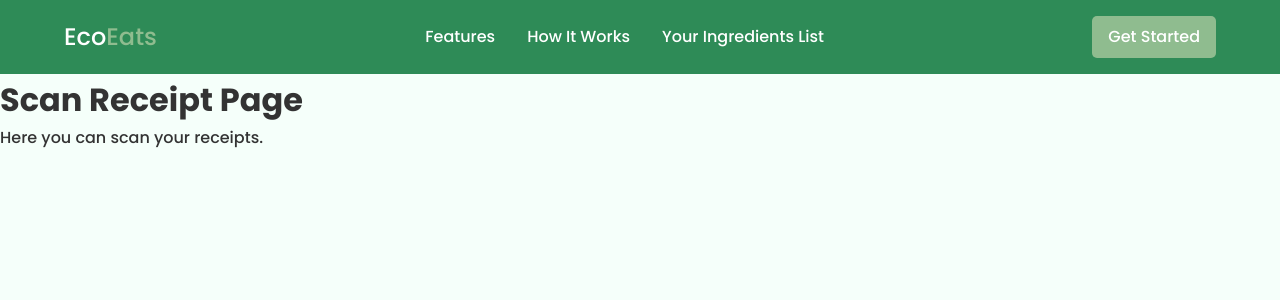
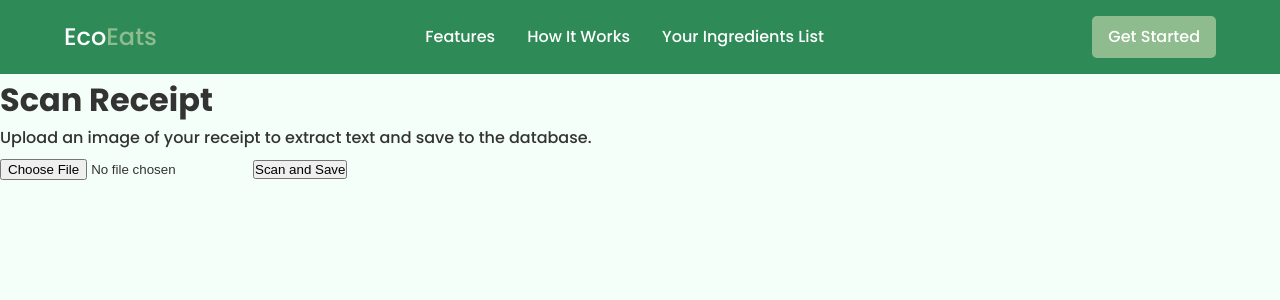
Before and after one commit to insiya2414/EcoEats, a React (Create React App) app in the folder ecoeats/: page /scan-receipt in a window 1280 px wide. Shown: the top 300 px of the page. Built offline with nearby package versions, Linux system fonts and the light colour scheme; no server answers.

Commit message:
added logic for scanning receipts

```diff
--- a/ecoeats/package.json
+++ b/ecoeats/package.json
@@ -13,6 +13,7 @@
     "react-scripts": "^5.0.1",
     "react-slick": "^0.30.2",
     "slick-carousel": "^1.8.1",
+    "tesseract.js": "^5.1.1",
     "web-vitals": "^2.1.4"
   },
   "scripts": {
--- /dev/null
+++ b/ecoeats/src/Pages/ScanReceipt.css
@@ -0,0 +1,25 @@
+input {
+    margin-bottom: 10px;
+}
+
+button {
+    padding: 10px 15px;
+    background-color: #4caf50;
+    color: white;
+    border: none;
+    border-radius: 5px;
+    cursor: pointer;
+}
+
+button:disabled {
+    background-color: #ccc;
+    cursor: not-allowed;
+}
+
+img {
+    border: 1px solid #ddd;
+    border-radius: 4px;
+    padding: 5px;
+    max-width: 100%;
+    height: auto;
+}
--- a/ecoeats/src/Pages/ScanReceipt.js
+++ b/ecoeats/src/Pages/ScanReceipt.js
@@ -1,11 +1,101 @@
-// ScanReceipt.js
-import React from 'react';
+//
+import React, { useState } from 'react';
+import Tesseract from 'tesseract.js';
+import { collection, addDoc } from 'firebase/firestore';
+import { db } from '../firebaseConfig'; // Import Firestore instance
 
 function ScanReceipt() {
+    const [image, setImage] = useState(null);
+    const [loading, setLoading] = useState(false);
+    const [message, setMessage] = useState('');
+
+    const handleImageUpload = (event) => {
+        const file = event.target.files[0];
+        if (file) {
+            setImage(URL.createObjectURL(file));
+        }
+    };
+
+    const handleScan = async () => {
+        if (!image) {
+            alert('Please upload an image first!');
+            return;
+        }
+
+        setLoading(true);
+        Tesseract.recognize(
+            image,
+            'eng',
+            { logger: (info) => console.log(info) }
+        )
+            .then(({ data: { text } }) => {
+                console.log('Extracted Text:', text); // Debug the extracted text
+                const extractedData = processExtractedText(text);
+                saveToFirestore(extractedData);
+                setLoading(false);
+            })
+            .catch((error) => {
+                console.error(error);
+                setLoading(false);
+            });
+    };
+
+    const processExtractedText = (text) => {
+        // Debugging: Log raw text
+        console.log('Raw OCR Text:', text);
+
+        // Extract restaurant name (example logic)
+        const restaurantName = text.match(/(?:Restaurant|Store|Name):?\s*(.*)/i)?.[1]?.trim() || 'Unknown';
+
+        // Extract address (example logic)
+        const address = text.match(/(?:Address|Location):?\s*(.*)/i)?.[1]?.trim() || 'Unknown';
+
+        // Extract items with prices (example logic for a specific format)
+        const items = [];
+        const lines = text.split('\n');
+        lines.forEach((line) => {
+            const match = line.match(/(\d+)\s+(.+?)\s+\$?(\d+\.\d{2})/); // Matches "1 ItemName 12.34"
+            if (match) {
+                items.push({
+                    itemNumber: match[1],
+                    product: match[2],
+                    price: match[3],
+                });
+            }
+        });
+
+        return { restaurantName, address, items };
+    };
+
+    const saveToFirestore = async (data) => {
+        try {
+            await addDoc(collection(db, 'receipts'), data);
+            setMessage('Receipt information saved successfully!');
+        } catch (error) {
+            console.error('Error saving to Firestore:', error);
+            setMessage('Failed to save receipt information.');
+        }
+    };
+
     return (
         <div>
-            <h1>Scan Receipt Page</h1>
-            <p>Here you can scan your receipts.</p>
+            <h1>Scan Receipt</h1>
+            <p>Upload an image of your receipt to extract text and save to the database.</p>
+
+            <input type="file" accept="image/*" onChange={handleImageUpload} />
+
+            {image && (
+                <div>
+                    <h3>Uploaded Image:</h3>
+                    <img src={image} alt="Uploaded Receipt" style={{ maxWidth: '400px', marginTop: '10px' }} />
+                </div>
+            )}
+
+            <button onClick={handleScan} disabled={loading} style={{ marginTop: '10px' }}>
+                {loading ? 'Scanning...' : 'Scan and Save'}
+            </button>
+
+            {message && <p>{message}</p>}
         </div>
     );
 }
--- a/ecoeats/src/firebaseConfig.js
+++ b/ecoeats/src/firebaseConfig.js
@@ -2,6 +2,7 @@
 import { initializeApp } from "firebase/app";
 import { getAnalytics } from "firebase/analytics";
 import { getAuth, createUserWithEmailAndPassword, signInWithEmailAndPassword } from 'firebase/auth';
+import { getFirestore } from 'firebase/firestore';
 // TODO: Add SDKs for Firebase products that you want to use
 // https://firebase.google.com/docs/web/setup#available-libraries
 
@@ -25,3 +26,6 @@ const auth = getAuth(app);
 export { auth, createUserWithEmailAndPassword, signInWithEmailAndPassword };
 // import { app, db } from './firebaseConfig';
 console.log("Firebase Project ID:", process.env.REACT_APP_FIREBASE_PROJECT_ID);
+// Initialize Firestore
+const db = getFirestore(app);
+export { db};
```
Also changed, not shown: 1 other file (tests, documents, lock files or other folders).
